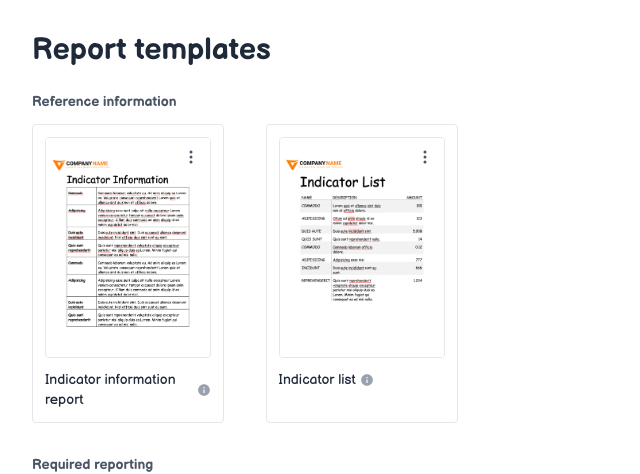
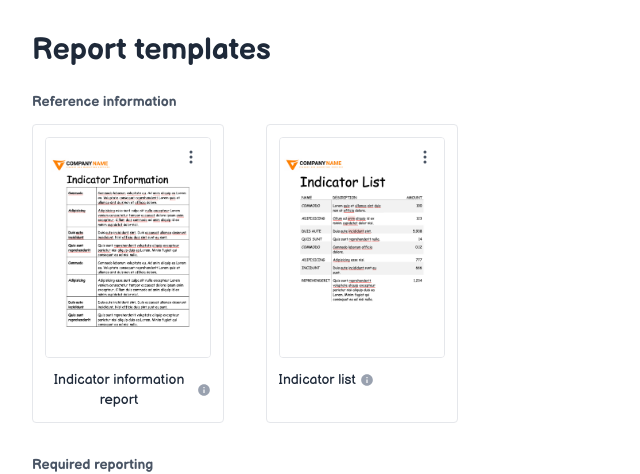
Before and after one commit to HerbCaudill/report-templates-prototype, a React (Vite) app: page / in a window 1280 px wide. Shown: the top 474 px of the page, without its empty margins (0-640 px from the left). Built offline with nearby package versions, Linux system fonts and the light colour scheme.

Commit message:
TemplateCard: refactor to use button for clickable elements and prevent event propagation

```diff
--- a/src/ReportTemplatesList.tsx
+++ b/src/ReportTemplatesList.tsx
@@ -27,9 +27,17 @@ function TemplateCard({
   const thumbnailUrl = `/templates/thumbnails/${template.name}.png`
 
   return (
-    <div className="group relative flex w-48 flex-col rounded border border-gray-200 bg-white p-3 hover:shadow-md">
+    <button
+      type="button"
+      onClick={() => canGenerate && onGenerate(template)}
+      disabled={!canGenerate}
+      title={canGenerate ? 'Click to generate report' : 'Add data sources to enable generation'}
+      className={`group relative flex w-48 flex-col rounded border border-gray-200 bg-white p-3 hover:shadow-md ${
+        canGenerate ? 'cursor-pointer' : 'cursor-not-allowed opacity-50'
+      }`}
+    >
       {/* Menu button - positioned absolutely in upper right */}
-      <div className="absolute right-5 top-5 z-10">
+      <div className="absolute right-5 top-5 z-10" onClick={e => e.stopPropagation()}>
         <div className="relative">
           <button
             type="button"
@@ -54,7 +62,8 @@ function TemplateCard({
               <div className="absolute right-0 top-7 z-20 w-36 rounded border border-gray-200 bg-white py-1 shadow-lg">
                 <button
                   type="button"
-                  onClick={() => {
+                  onClick={e => {
+                    e.stopPropagation()
                     setMenuOpen(false)
                     canGenerate && onGenerate(template)
                   }}
@@ -67,7 +76,8 @@ function TemplateCard({
                 </button>
                 <button
                   type="button"
-                  onClick={() => {
+                  onClick={e => {
+                    e.stopPropagation()
                     setMenuOpen(false)
                     onEdit(template)
                   }}
@@ -77,7 +87,8 @@ function TemplateCard({
                 </button>
                 <button
                   type="button"
-                  onClick={() => {
+                  onClick={e => {
+                    e.stopPropagation()
                     setMenuOpen(false)
                     if (confirm(`Delete "${template.name}"?`)) {
                       onDelete(template)
@@ -93,27 +104,19 @@ function TemplateCard({
         </div>
       </div>
 
-      {/* Thumbnail - clickable to generate */}
-      <button
-        type="button"
-        onClick={() => canGenerate && onGenerate(template)}
-        disabled={!canGenerate}
-        className={`flex aspect-3/4 items-center justify-center overflow-hidden rounded border border-gray-200 bg-gray-50 ${
-          canGenerate ? 'cursor-pointer' : 'cursor-not-allowed opacity-50'
-        }`}
-        title={canGenerate ? 'Click to generate report' : 'Add data sources to enable generation'}
-      >
+      {/* Thumbnail */}
+      <div className="flex aspect-3/4 items-center justify-center overflow-hidden rounded border border-gray-200 bg-gray-50">
         <img src={thumbnailUrl} alt={template.name} className="h-full w-full object-cover" />
-      </button>
+      </div>
 
       {/* Title */}
       <div className="flex-1 pt-3">
-        <div className="flex items-center gap-1">
+        <div className="flex items-center gap-1" onClick={e => e.stopPropagation()}>
           <h4 className="text-sm font-medium text-gray-800 line-clamp-2">{template.name}</h4>
           {template.description && <InfoTooltip text={template.description} position="left" />}
         </div>
       </div>
-    </div>
+    </button>
   )
 }
 
```
